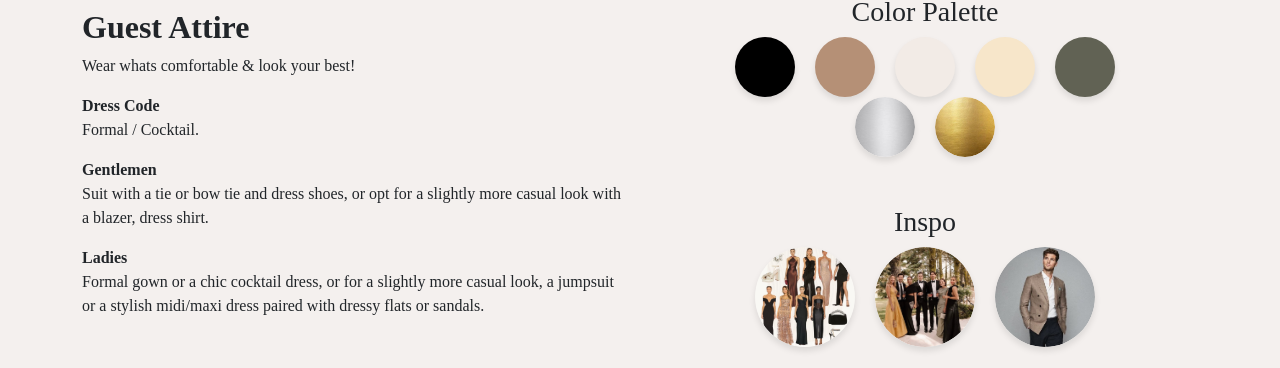
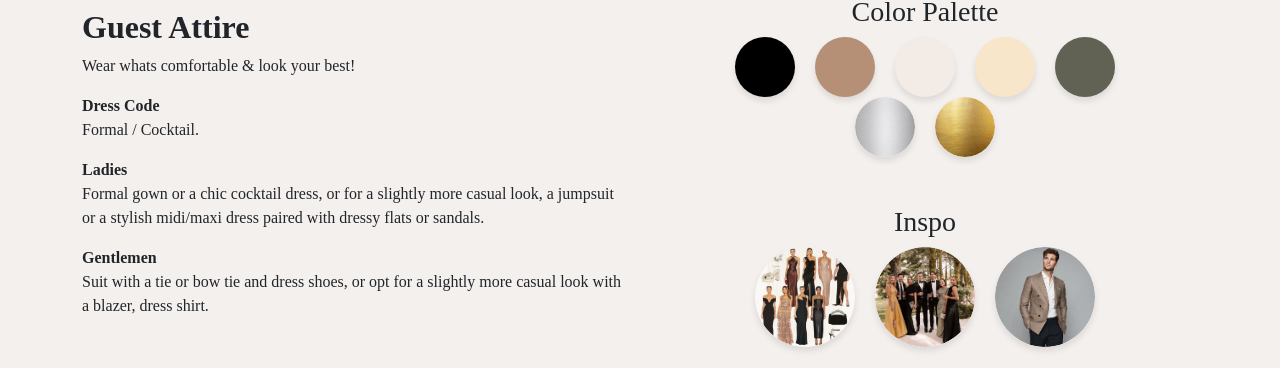
Before and after one commit to ConnorGuard/theguardswedding, a React (Create React App) app: page /#/ in a window 1280 px wide. Shown: the part 1617-1985 px from the top of the page. Built offline with nearby package versions, Linux system fonts and the light colour scheme; a web font is replaced by a local one.

Commit message:
ladies before gentlemen

```diff
--- a/src/Pages/Home.jsx
+++ b/src/Pages/Home.jsx
@@ -81,8 +81,8 @@ const Home = () => {
                     <h2>Guest Attire</h2>
                     <p>Wear whats comfortable & look your best!</p>
                     <p><strong>Dress Code</strong><br/>Formal / Cocktail.</p>
+                    <p><strong>Ladies</strong><br/>Formal gown or a chic cocktail dress, or for a slightly more casual look, a jumpsuit or a stylish midi/maxi dress paired with dressy flats or sandals.</p>
                     <p><strong>Gentlemen</strong><br/>Suit with a tie or bow tie and dress shoes, or opt for a slightly more casual look with a blazer, dress shirt.</p>
-                    <p><strong>Ladies</strong><br/>Formal gown or a chic cocktail dress, or for a slightly more casual look, a jumpsuit or a stylish midi/maxi dress paired with dressy flats or sandals.</p>
                 </div>
 
                 {/* Color Palette Section */}
```
